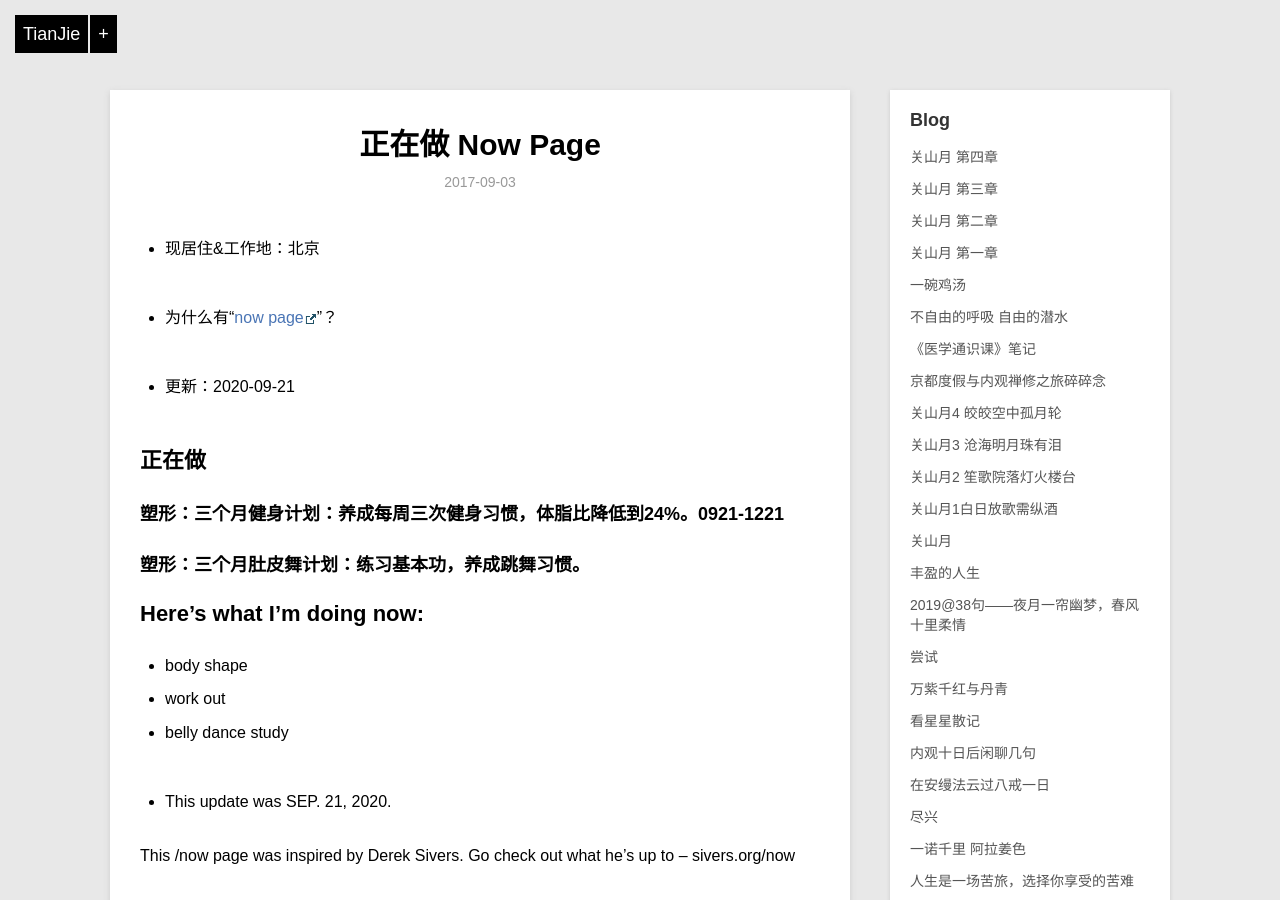
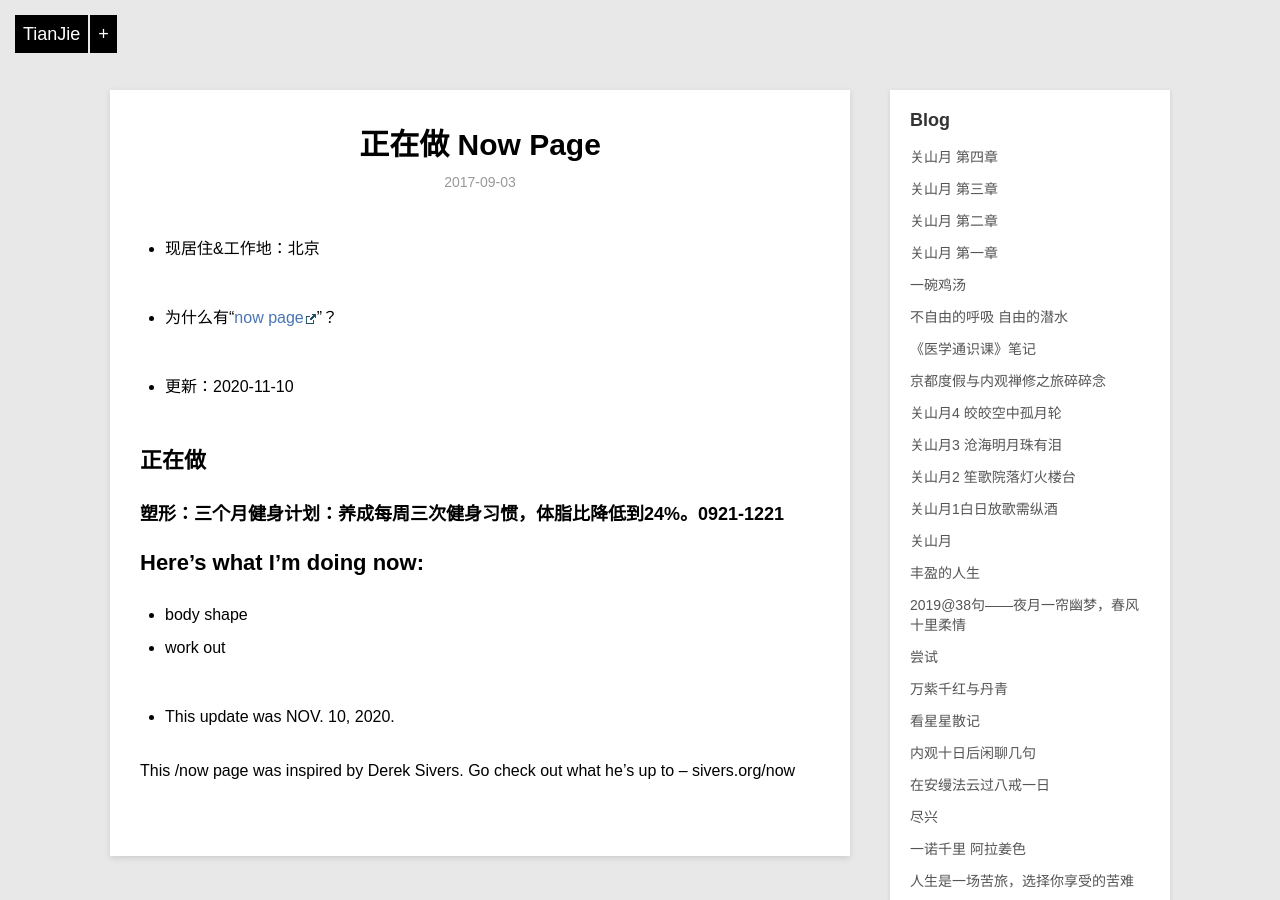
Before and after one commit to violettianjie/violettianjie.github.io, a Jekyll site: the page built from _posts/blog/2017-09-03-now.md, in a window 1280 px wide and 900 px high. Built offline with Jekyll 4.4.1, drawn with Linux system fonts in a browser that asks for light colours; comment, search, counter and statistics services are not loaded.

Commit message:
Update 2017-09-03-now.md

```diff
--- a/_posts/blog/2017-09-03-now.md
+++ b/_posts/blog/2017-09-03-now.md
@@ -8,19 +8,19 @@ category: blog
 
 - 为什么有“[now page](http://nownownow.com/about)”？
 
-- 更新：2020-09-21
+- 更新：2020-11-10
 
 ## 正在做
 
 ### 塑形：三个月健身计划：养成每周三次健身习惯，体脂比降低到24%。0921-1221
-### 塑形：三个月肚皮舞计划：练习基本功，养成跳舞习惯。
+
 
 ## Here’s what I’m doing now:
 - body shape
 - work out
-- belly dance study
 
-- This update was SEP. 21, 2020.
+
+- This update was NOV. 10, 2020.
 
 This /now page was inspired by Derek Sivers. Go check out what he’s up to – sivers.org/now
 
```
